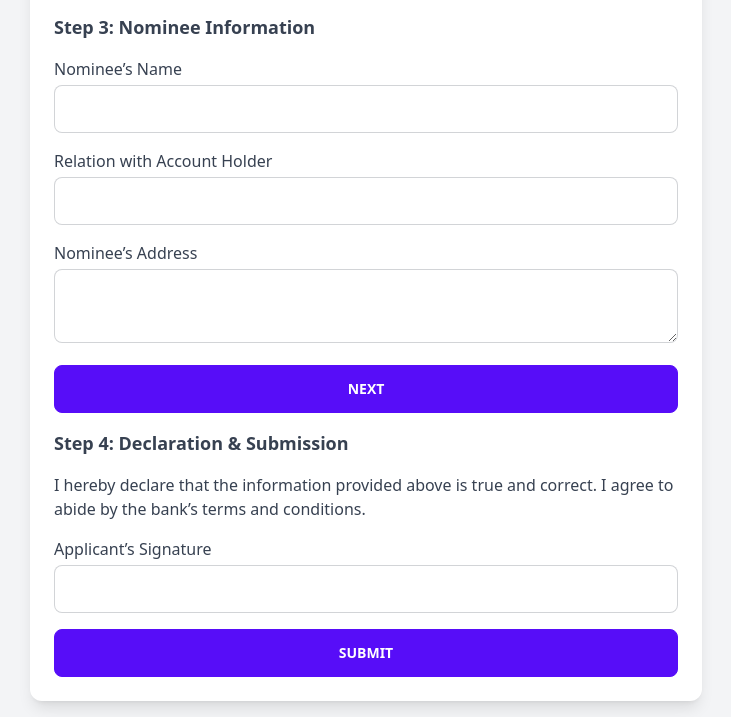
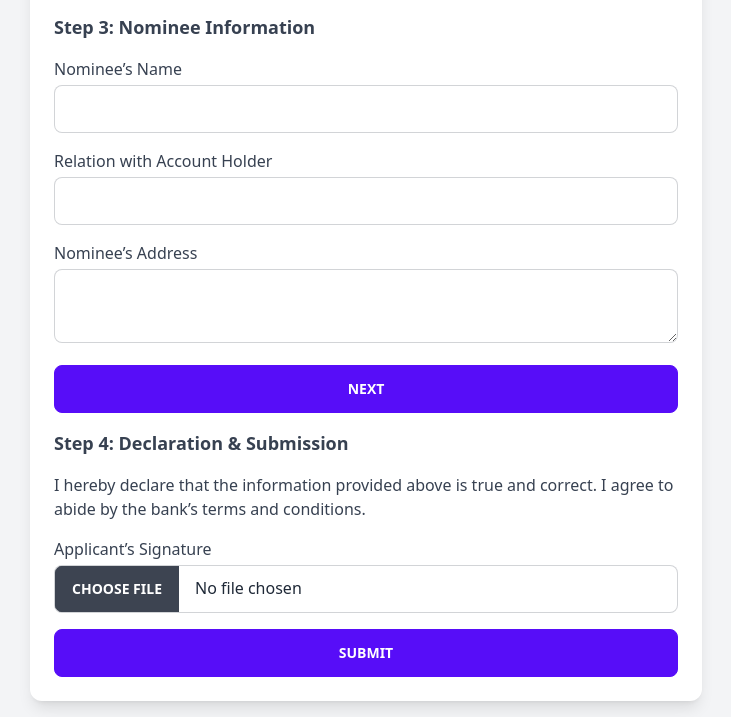
Before and after one commit to MohammedShakib/banking_frontend, a plain HTML site: page index.html in a window 1280 px wide. Shown: the part 967-1684 px from the top of the page, without its empty margins (274-1005 px from the left). Drawn offline with nearby package versions, Linux system fonts and the light colour scheme.

Commit message:
add Signature

```diff
--- a/index.html
+++ b/index.html
@@ -230,14 +230,15 @@
             </fieldset>
 
             <!-- Step 4: Declaration & Submission -->
-            <fieldset class="space-y-4 mt-8 fade-in slide-in">
+            <fieldset class="space-y-4 mt-8">
                 <legend class="text-lg font-semibold text-gray-700">Step 4: Declaration & Submission</legend>
 
                 <p class="text-gray-700">I hereby declare that the information provided above is true and correct. I agree to abide by the bank’s terms and conditions.</p>
 
+                <!-- File Upload for Applicant’s Signature -->
                 <label class="block">
                     <span class="text-gray-700">Applicant’s Signature</span>
-                    <input type="text" class="input input-bordered w-full mt-1">
+                    <input type="file" accept=".png, .jpg, .jpeg, .pdf" class="file-input file-input-bordered w-full mt-1">
                 </label>
 
                 <button type="submit" class="btn btn-primary w-full mt-4">Submit</button>
```
